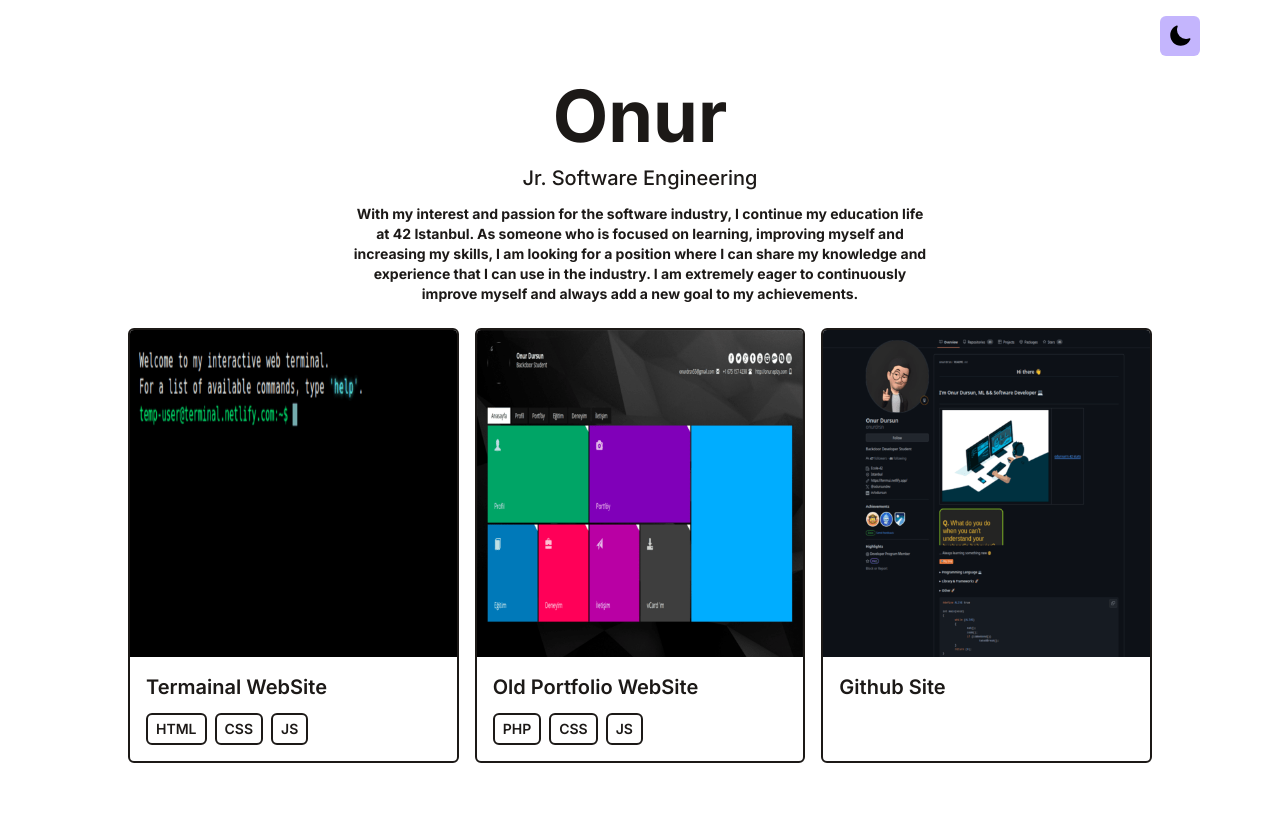
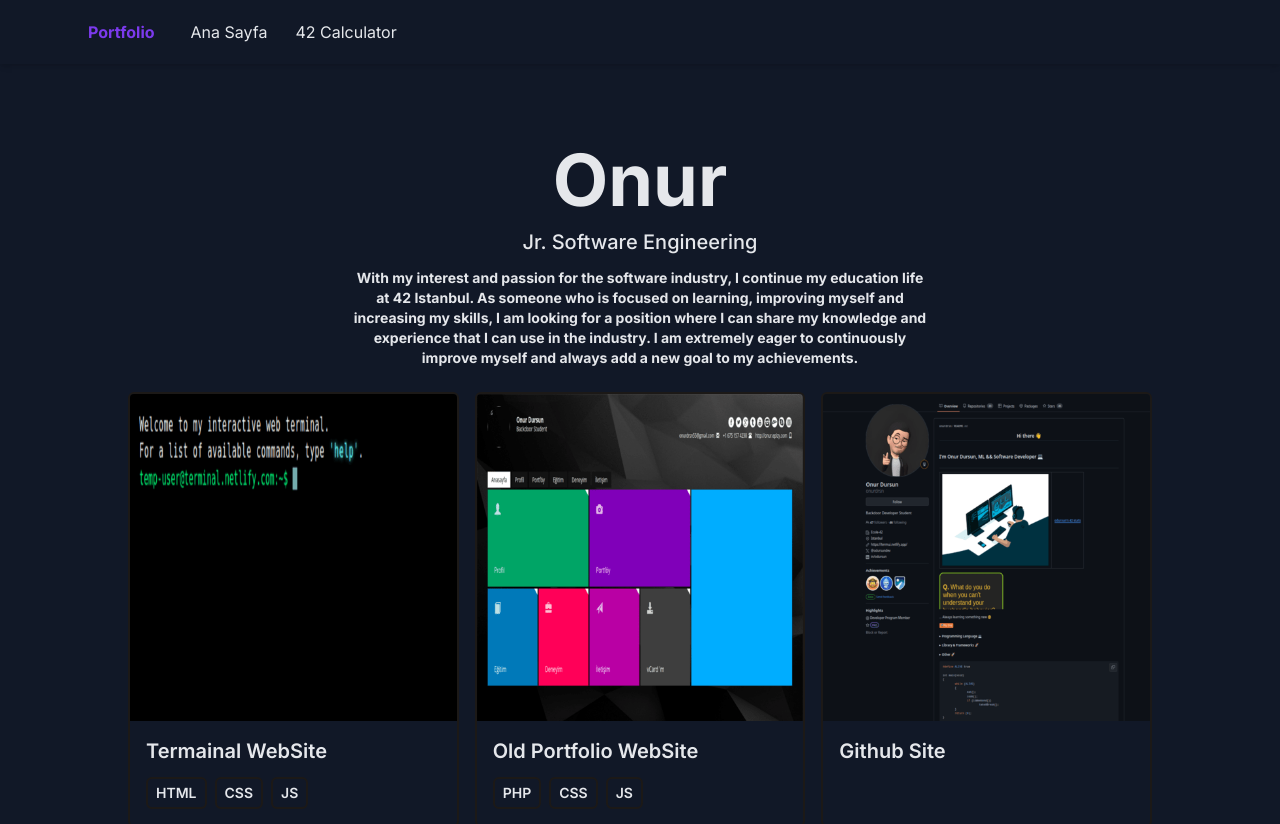
Before and after one commit to onurdrsn/Portfolio-with-react, a React (Vite) app: page / in a window 1280 px wide. Shown: the top 824 px of the page. Built offline with nearby package versions, Linux system fonts and the light colour scheme.

Commit message:
Add files via upload

```diff
--- a/src/App.jsx
+++ b/src/App.jsx
@@ -1,59 +1,92 @@
+// App.jsx
 import React, { useEffect, useState } from 'react';
+import { BrowserRouter as Router, Routes, Route, Link } from 'react-router-dom';
+
+// Mevcut bileşenleri içe aktar
 import Contact from "./Components/Contact";
 import Footer from "./Components/Footer";
 import Intro from "./Components/Intro";
 import Portfolio from "./Components/Portfolio";
 import Timeline from "./Components/Timeline";
+import EventCalculator from "./Components/42Calculator";
 
 export default function App() {
-    const [theme, setTheme] = useState(null);
+    // const [theme, setTheme] = useState(null);
 
-    useEffect(() => {
-        if (window.matchMedia && window.matchMedia('(prefers-color-scheme: dark)').matches) {
-            setTheme("dark");
-        } else {
-            setTheme("light");
-        }
-    }, []);
+    // useEffect(() => {
+    //     if (window.matchMedia && window.matchMedia('(prefers-color-scheme: dark)').matches) {
+    //         setTheme("dark");
+    //     } else {
+    //         setTheme("light");
+    //     }
+    // }, []);
 
-    const handleThemeChange = () => {
-        setTheme(theme === "light" ? "dark" : "light");
-    }
+    // const handleThemeChange = () => {
+    //     setTheme(theme === "light" ? "dark" : "light");
+    // }
 
-    useEffect(() => {
-        if (theme === "dark") {
-            document.documentElement.classList.add("dark");
-        } else {
-            document.documentElement.classList.remove("dark");
-        }
-    }, [theme]);
+    // useEffect(() => {
+    //     if (theme === "dark") {
+    //         document.documentElement.classList.add("dark");
+    //     } else {
+    //         document.documentElement.classList.remove("dark");
+    //     }
+    // }, [theme]);
 
-    const sun = (
-        <svg xmlns="http://www.w3.org/2000/svg" viewBox="0 0 24 24" fill="currentColor" className="w-6 h-6">
-            <path d="M12 2.25a.75.75 0 0 1 .75.75v2.25a.75.75 0 0 1-1.5 0V3a.75.75 0 0 1 .75-.75ZM7.5 12a4.5 4.5 0 1 1 9 0 4.5 4.5 0 0 1-9 0ZM18.894 6.166a.75.75 0 0 0-1.06-1.06l-1.591 1.59a.75.75 0 1 0 1.06 1.061l1.591-1.59ZM21.75 12a.75.75 0 0 1-.75.75h-2.25a.75.75 0 0 1 0-1.5H21a.75.75 0 0 1 .75.75ZM17.834 18.894a.75.75 0 0 0 1.06-1.06l-1.59-1.591a.75.75 0 1 0-1.061 1.06l1.59 1.591ZM12 18a.75.75 0 0 1 .75.75V21a.75.75 0 0 1-1.5 0v-2.25A.75.75 0 0 1 12 18ZM7.758 17.303a.75.75 0 0 0-1.061-1.06l-1.591 1.59a.75.75 0 0 0 1.06 1.061l1.591-1.59ZM6 12a.75.75 0 0 1-.75.75H3a.75.75 0 0 1 0-1.5h2.25A.75.75 0 0 1 6 12ZM6.697 7.757a.75.75 0 0 0 1.06-1.06l-1.59-1.591a.75.75 0 0 0-1.061 1.06l1.59 1.591Z" />
-        </svg>
-    );
+    // const sun = (
+    //     <svg xmlns="http://www.w3.org/2000/svg" viewBox="0 0 24 24" fill="currentColor" className="w-6 h-6">
+    //         <path d="M12 2.25a.75.75 0 0 1 .75.75v2.25a.75.75 0 0 1-1.5 0V3a.75.75 0 0 1 .75-.75ZM7.5 12a4.5 4.5 0 1 1 9 0 4.5 4.5 0 0 1-9 0ZM18.894 6.166a.75.75 0 0 0-1.06-1.06l-1.591 1.59a.75.75 0 1 0 1.06 1.061l1.591-1.59ZM21.75 12a.75.75 0 0 1-.75.75h-2.25a.75.75 0 0 1 0-1.5H21a.75.75 0 0 1 .75.75ZM17.834 18.894a.75.75 0 0 0 1.06-1.06l-1.59-1.591a.75.75 0 1 0-1.061 1.06l1.59 1.591ZM12 18a.75.75 0 0 1 .75.75V21a.75.75 0 0 1-1.5 0v-2.25A.75.75 0 0 1 12 18ZM7.758 17.303a.75.75 0 0 0-1.061-1.06l-1.591 1.59a.75.75 0 0 0 1.06 1.061l1.591-1.59ZM6 12a.75.75 0 0 1-.75.75H3a.75.75 0 0 1 0-1.5h2.25A.75.75 0 0 1 6 12ZM6.697 7.757a.75.75 0 0 0 1.06-1.06l-1.59-1.591a.75.75 0 0 0-1.061 1.06l1.59 1.591Z" />
+    //     </svg>
+    // );
 
-    const moon = (
-        <svg xmlns="http://www.w3.org/2000/svg" viewBox="0 0 24 24" fill="currentColor" className="w-6 h-6">
-            <path fillRule="evenodd" d="M9.528 1.718a.75.75 0 0 1 .162.819A8.97 8.97 0 0 0 9 6a9 9 0 0 0 9 9 8.97 8.97 0 0 0 3.463-.69.75.75 0 0 1 .981.98 10.503 10.503 0 0 1-9.694 6.46c-5.799 0-10.5-4.7-10.5-10.5 0-4.368 2.667-8.112 6.46-9.694a.75.75 0 0 1 .818.162Z" clipRule="evenodd" />
-        </svg>
-    );
+    // const moon = (
+    //     <svg xmlns="http://www.w3.org/2000/svg" viewBox="0 0 24 24" fill="currentColor" className="w-6 h-6">
+    //         <path fillRule="evenodd" d="M9.528 1.718a.75.75 0 0 1 .162.819A8.97 8.97 0 0 0 9 6a9 9 0 0 0 9 9 8.97 8.97 0 0 0 3.463-.69.75.75 0 0 1 .981.98 10.503 10.503 0 0 1-9.694 6.46c-5.799 0-10.5-4.7-10.5-10.5 0-4.368 2.667-8.112 6.46-9.694a.75.75 0 0 1 .818.162Z" clipRule="evenodd" />
+    //     </svg>
+    // );
 
     return (
-        <>
-        <button type='button' onClick={handleThemeChange} className='fixed p-2 z-10 right-20 top-4 bg-violet-300 dark:bg-orange-300 text-lg rounded-md'>
-            {theme === "dark" ? sun : moon}
-        </button>
-            <div className='bg-white dark:bg-[#222222] text-stone-900 dark:text-stone-300 min-h-screen font-inter'>
-                <div className='max-w-5xl w-11/12 mx-auto'>
-                    <Intro />
-                    <Portfolio />
-                    <Timeline />
-                    <Contact />
-                    <Footer />
-                </div>
+        <Router>
+            {/* <button type='button' onClick={handleThemeChange} className='fixed p-2 z-10 right-20 top-4 bg-violet-300 dark:bg-orange-300 text-lg rounded-md'>
+                {theme === "dark" ? sun : moon}
+            </button> */}
+            <div className='bg-gray-900 text-gray-200 min-h-screen font-inter'>
+                <nav className="shadow-md">
+                    <div className="max-w-6xl mx-auto px-4">
+                        <div className="flex justify-between">
+                            <div className="flex space-x-4">
+                                <div>
+                                    <Link to="/" className="flex items-center py-5 px-2 text-violet-600 dark:text-blue-400 hover:text-violet-500 dark:hover:text-blue-300">
+                                        <span className="font-bold">Portfolio</span>
+                                    </Link>
+                                </div>
+                                <div className="flex items-center space-x-1">
+                                    <Link to="/" className="py-5 px-3 dark:text-gray-300 hover:text-violet-500 dark:hover:text-blue-400">Ana Sayfa</Link>
+                                    <Link to="/42calculator" className="py-5 px-3 dark:text-gray-300 hover:text-violet-500 dark:hover:text-blue-400">42 Calculator</Link>
+                                </div>
+                            </div>
+                        </div>
+                    </div>
+                </nav>
+
+                <Routes>
+                    <Route path="/" element={<MainPage />} />
+                    <Route path="/42calculator" element={<EventCalculator />} />
+                </Routes>
             </div>
-        </>
-    )
+        </Router>
+    );
 }
+
+// Ana sayfa bileşeni - mevcut portföy bileşenlerini içerir
+const MainPage = () => {
+    return (
+        <div className='max-w-5xl w-11/12 mx-auto'>
+            <Intro />
+            <Portfolio />
+            <Timeline />
+            <Contact />
+            <Footer />
+        </div>
+    );
+};
```
